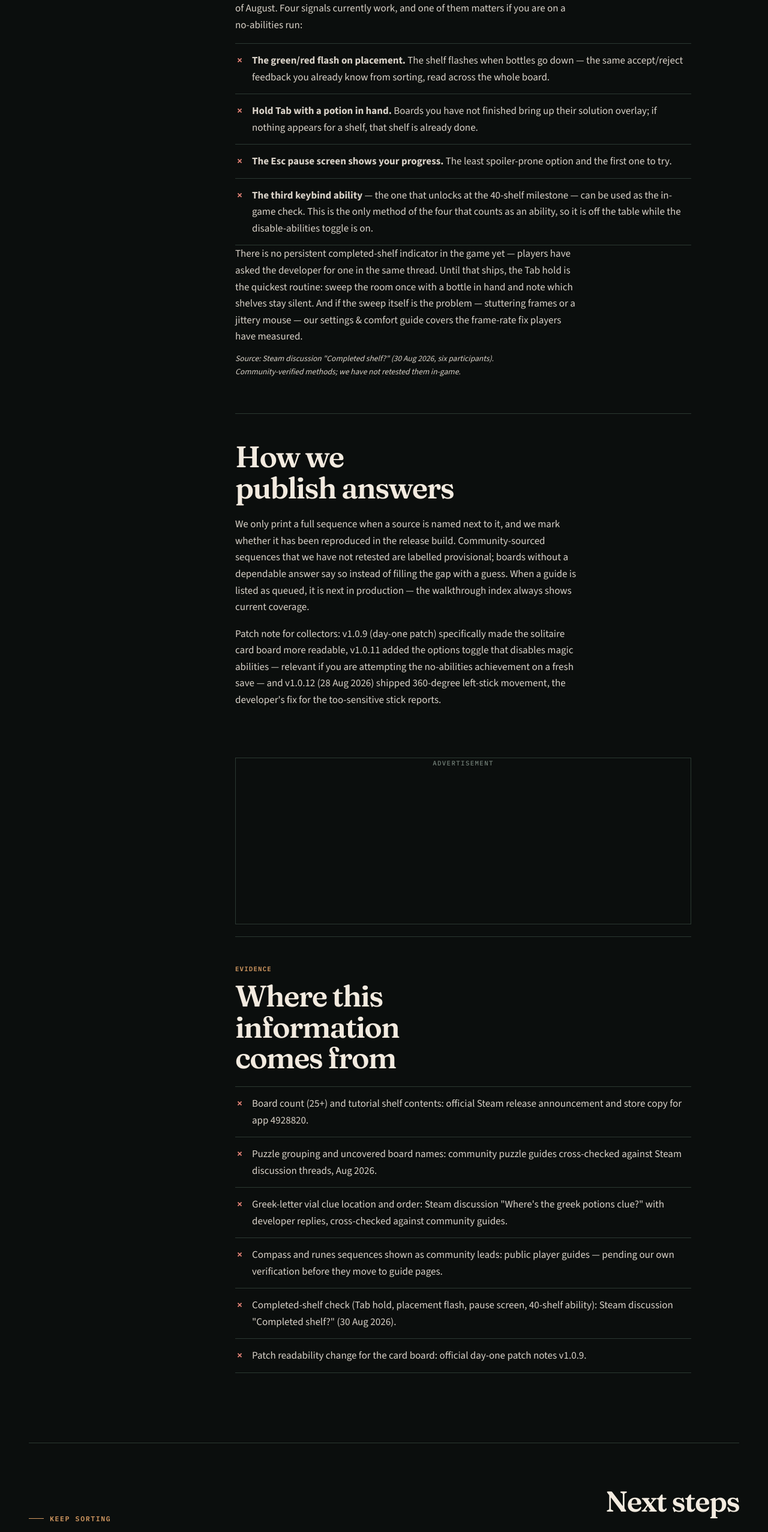
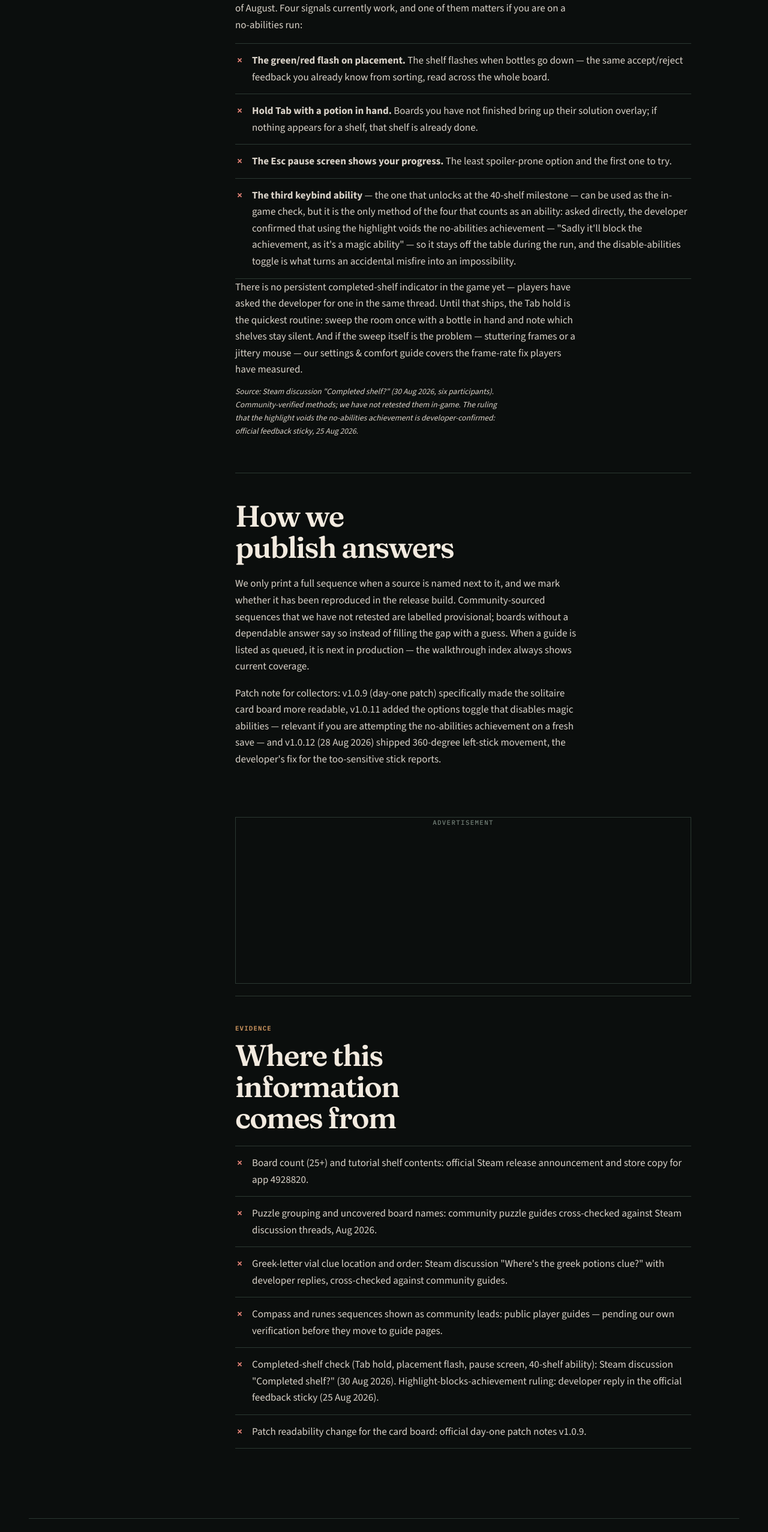
Before and after one commit to bruce-hmz/shelve-the-potions-guide, a Next.js app: page /walkthrough/all-puzzle-solutions in a window 1280 px wide. Shown: the part 5071-7625 px from the top of the page at 60% size. Built offline with nearby package versions, Linux system fonts and the light colour scheme; no server answers.

Commit message:
content: dev-confirmed highlight-voids-achievement ruling on no-abilities pages

```diff
--- a/app/help/no-abilities-run/page.tsx
+++ b/app/help/no-abilities-run/page.tsx
@@ -148,7 +148,7 @@ export default function NoAbilitiesRunPage() {
                 <li><CheckIcon /><span><strong>Safe: petting cats.</strong> <em>&quot;Curious Cat&quot;</em> and <em>&quot;Cat lady&quot;</em> only need petting, and players reliably earn both on no-ability runs. Keep petting.</span></li>
                 <li><CheckIcon /><span><strong>Safe: buying upgrades.</strong> <em>&quot;Hello improvements.&quot;</em> and <em>&quot;I need all the help I can get ok!&quot;</em> are purchase achievements, not ability uses.</span></li>
                 <li><CheckIcon /><span><strong>Not safe: asking a cat for anything.</strong> Point, highlight, reveal — the whole menu. One use ends the run.</span></li>
-                <li><CheckIcon /><span><strong>Not safe: the keybind abilities</strong> (highlight, Assemble, reveal). With the v1.0.11 toggle on they cannot fire at all.</span></li>
+                <li><CheckIcon /><span><strong>Not safe: the keybind abilities</strong> (highlight, Assemble, reveal). The highlight one is developer-confirmed — asked whether the shelf-highlight voids the achievement, the developer answered, &quot;Sadly it&apos;ll block the achievement, as it&apos;s a magic ability&quot; — and with the v1.0.11 toggle on none of them can fire at all.</span></li>
               </ul>
             </section>
 
@@ -202,6 +202,7 @@ export default function NoAbilitiesRunPage() {
               <ul className="mistake-list" style={{ listStyle: "none" }}>
                 <li>Achievement name, unlock rate, and related achievements: Steam Community global stats for app 4928820.</li>
                 <li>Disable-abilities toggle behaviour and intent: official patch notes v1.0.11 (26 Aug 2026).</li>
+                <li>Highlight-ability ruling (&quot;Sadly it&apos;ll block the achievement, as it&apos;s a magic ability&quot;): developer reply in the official Steam feedback sticky, 25 Aug 2026.</li>
                 <li>Pre-patch failure modes (silent unlocks, lost runs, d-pad binding, force-quit rollback): Steam discussion thread &quot;I wish there to be a lock for abilities&quot;.</li>
                 <li>Upgrade-vs-use boundary question, the community &quot;No&quot; answer, and the developer&apos;s toggle recommendation: Steam discussion thread &quot;ability usage?&quot; (28–30 Aug 2026).</li>
                 <li>Controller keybind conflict (solution view sharing a button with a magic ability): negative Steam review, 27 Aug 2026 — single player report, not developer-confirmed; we label it as such and point to the toggle as the guaranteed fix.</li>
--- a/app/walkthrough/all-puzzle-solutions/page.tsx
+++ b/app/walkthrough/all-puzzle-solutions/page.tsx
@@ -213,13 +213,13 @@ export default function AllSolutionsPage() {
                 <li><strong>The green/red flash on placement.</strong> The shelf flashes when bottles go down — the same accept/reject feedback you already know from sorting, read across the whole board.</li>
                 <li><strong>Hold Tab with a potion in hand.</strong> Boards you have not finished bring up their solution overlay; if nothing appears for a shelf, that shelf is already done.</li>
                 <li><strong>The Esc pause screen shows your progress.</strong> The least spoiler-prone option and the first one to try.</li>
-                <li><strong>The third keybind ability</strong> — the one that unlocks at the 40-shelf milestone — can be used as the in-game check. This is the only method of the four that counts as an ability, so it is off the table while the <Link href="/help/abilities-and-hints/">disable-abilities toggle</Link> is on.</li>
+                <li><strong>The third keybind ability</strong> — the one that unlocks at the 40-shelf milestone — can be used as the in-game check, but it is the only method of the four that counts as an ability: asked directly, the developer confirmed that using the highlight voids the no-abilities achievement — &quot;Sadly it&apos;ll block the achievement, as it&apos;s a magic ability&quot; — so it stays off the table during the run, and the <Link href="/help/abilities-and-hints/">disable-abilities toggle</Link> is what turns an accidental misfire into an impossibility.</li>
               </ul>
               <p>
                 There is no persistent completed-shelf indicator in the game yet — players have asked the developer for one in the same thread. Until that ships, the Tab hold is the quickest routine: sweep the room once with a bottle in hand and note which shelves stay silent. And if the sweep itself is the problem — stuttering frames or a jittery mouse — our <a href="/help/settings-and-comfort/#performance">settings &amp; comfort guide</a> covers the frame-rate fix players have measured.
               </p>
               <p className="source-note">
-                Source: Steam discussion &quot;Completed shelf?&quot; (30 Aug 2026, six participants). Community-verified methods; we have not retested them in-game.
+                Source: Steam discussion &quot;Completed shelf?&quot; (30 Aug 2026, six participants). Community-verified methods; we have not retested them in-game. The ruling that the highlight voids the no-abilities achievement is developer-confirmed: official feedback sticky, 25 Aug 2026.
               </p>
             </section>
 
@@ -246,7 +246,7 @@ export default function AllSolutionsPage() {
                 <li>Puzzle grouping and uncovered board names: community puzzle guides cross-checked against Steam discussion threads, Aug 2026.</li>
                 <li>Greek-letter vial clue location and order: Steam discussion &quot;Where&apos;s the greek potions clue?&quot; with developer replies, cross-checked against community guides.</li>
                 <li>Compass and runes sequences shown as community leads: public player guides — pending our own verification before they move to guide pages.</li>
-                <li>Completed-shelf check (Tab hold, placement flash, pause screen, 40-shelf ability): Steam discussion &quot;Completed shelf?&quot; (30 Aug 2026).</li>
+                <li>Completed-shelf check (Tab hold, placement flash, pause screen, 40-shelf ability): Steam discussion &quot;Completed shelf?&quot; (30 Aug 2026). Highlight-blocks-achievement ruling: developer reply in the official feedback sticky (25 Aug 2026).</li>
                 <li>Patch readability change for the card board: official day-one patch notes v1.0.9.</li>
               </ul>
             </section>
```
